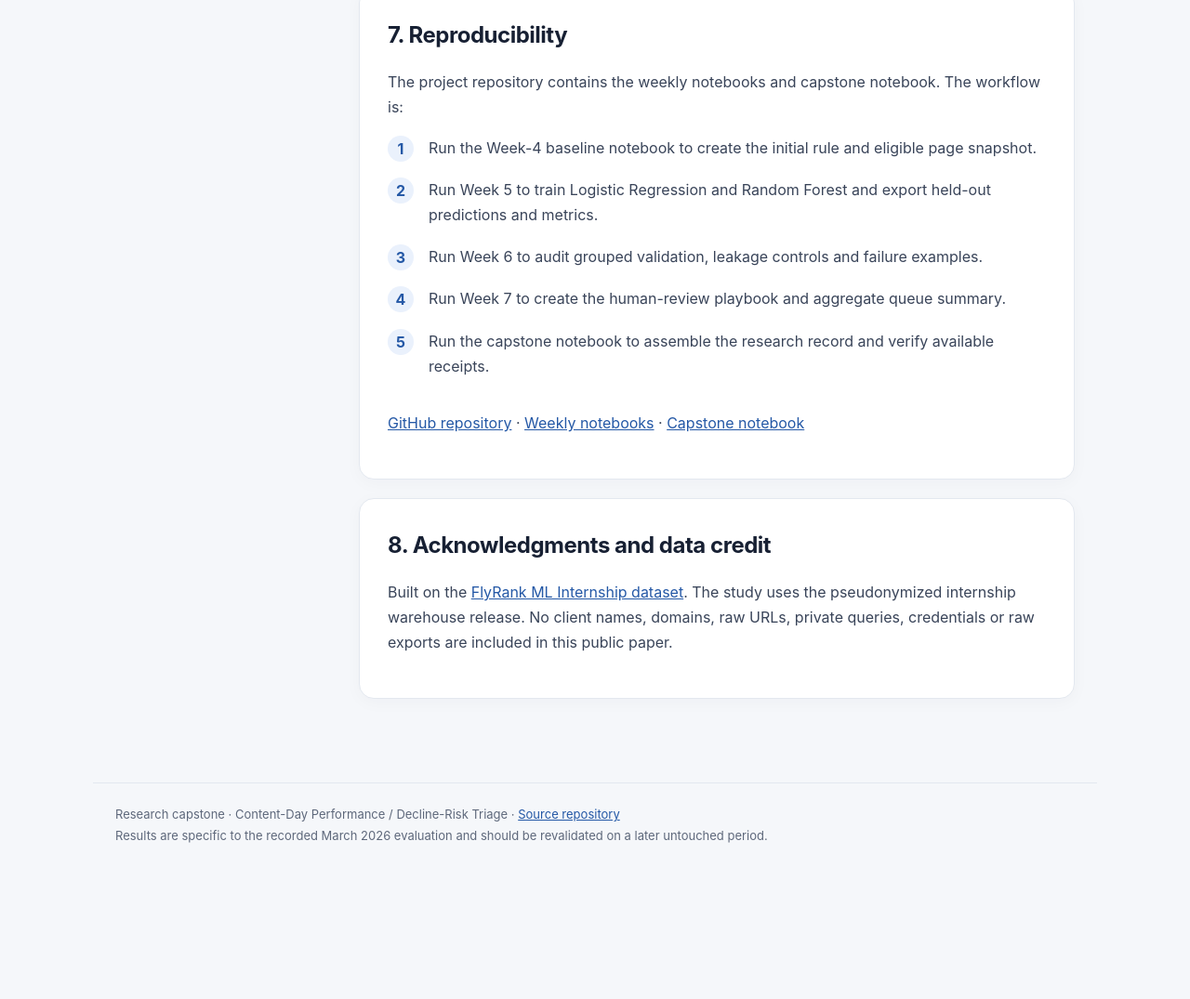
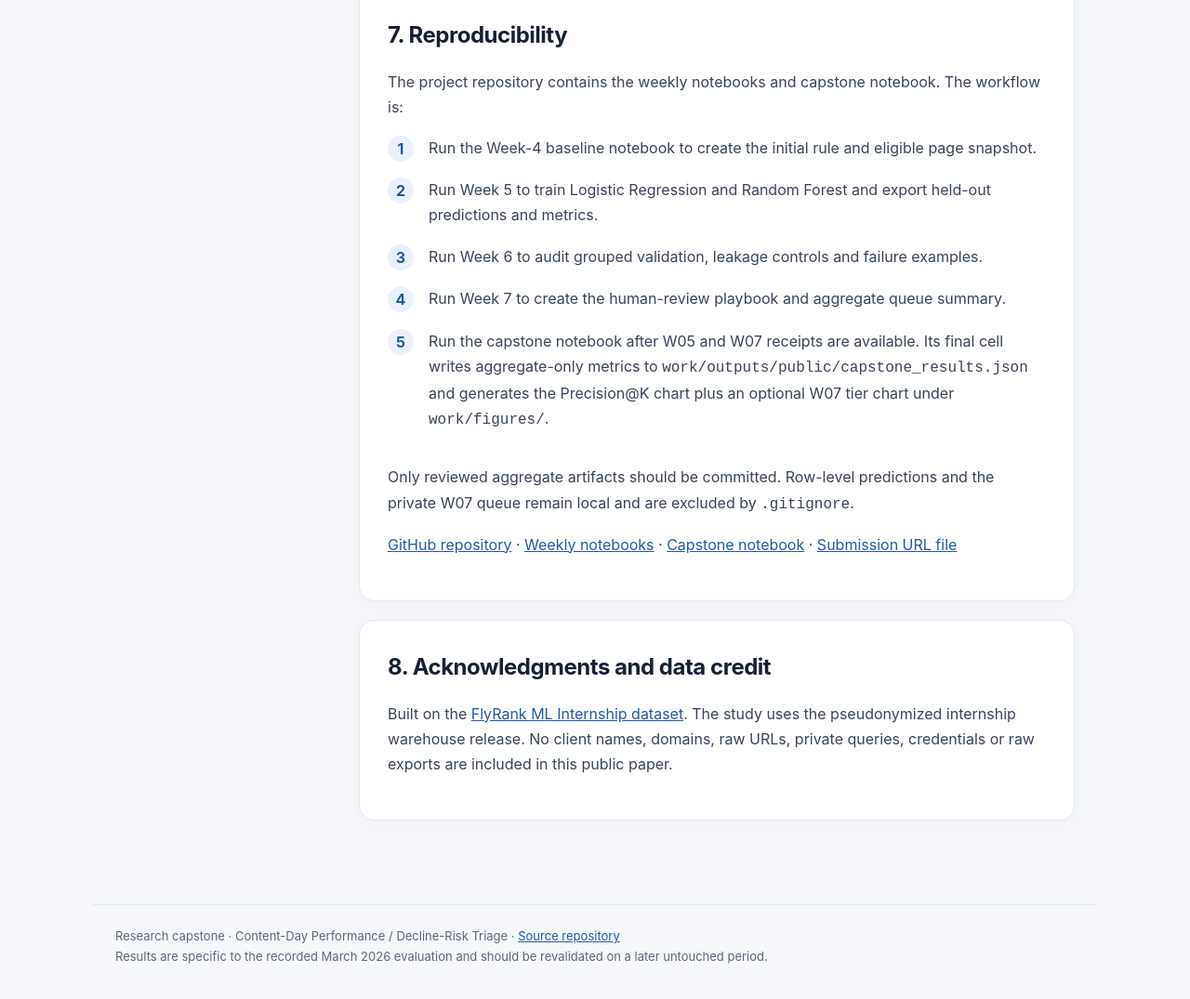
Before and after one commit to yaseen20051/FlyRank_Internship, a plain HTML site: page docs/index.html in a window 1280 px wide. Shown: the part 4904-5979 px from the top of the page at 93% size. Before the commit the page ends 5869 px from the top, so only its background shows below. Drawn offline with Linux system fonts and the light colour scheme.

Commit message:
Clarify capstone artifact generation and privacy workflow

```diff
--- a/docs/index.html
+++ b/docs/index.html
@@ -99,9 +99,10 @@ footer{padding:32px 0 55px;color:var(--muted);font-size:13px}.footerbox{border-t
 <li>Run Week 5 to train Logistic Regression and Random Forest and export held-out predictions and metrics.</li>
 <li>Run Week 6 to audit grouped validation, leakage controls and failure examples.</li>
 <li>Run Week 7 to create the human-review playbook and aggregate queue summary.</li>
-<li>Run the capstone notebook to assemble the research record and verify available receipts.</li>
+<li>Run the capstone notebook after W05 and W07 receipts are available. Its final cell writes aggregate-only metrics to <code>work/outputs/public/capstone_results.json</code> and generates the Precision@K chart plus an optional W07 tier chart under <code>work/figures/</code>.</li>
 </ol>
-<p><a href="https://github.com/yaseen20051/FlyRank_Internship">GitHub repository</a> · <a href="https://github.com/yaseen20051/FlyRank_Internship/tree/main/work/notebooks">Weekly notebooks</a> · <a href="https://github.com/yaseen20051/FlyRank_Internship/blob/main/work/notebooks/capstone.ipynb">Capstone notebook</a></p>
+<p>Only reviewed aggregate artifacts should be committed. Row-level predictions and the private W07 queue remain local and are excluded by <code>.gitignore</code>.</p>
+<p><a href="https://github.com/yaseen20051/FlyRank_Internship">GitHub repository</a> · <a href="https://github.com/yaseen20051/FlyRank_Internship/tree/main/work/notebooks">Weekly notebooks</a> · <a href="https://github.com/yaseen20051/FlyRank_Internship/blob/main/work/notebooks/capstone.ipynb">Capstone notebook</a> · <a href="https://github.com/yaseen20051/FlyRank_Internship/blob/main/submission/paper_url.txt">Submission URL file</a></p>
 </section>
 <section class="section" id="credit"><h2>8. Acknowledgments and data credit</h2>
 <p>Built on the <a href="https://flyrank.ai" target="_blank" rel="noopener">FlyRank ML Internship dataset</a>. The study uses the pseudonymized internship warehouse release. No client names, domains, raw URLs, private queries, credentials or raw exports are included in this public paper.</p>
```
